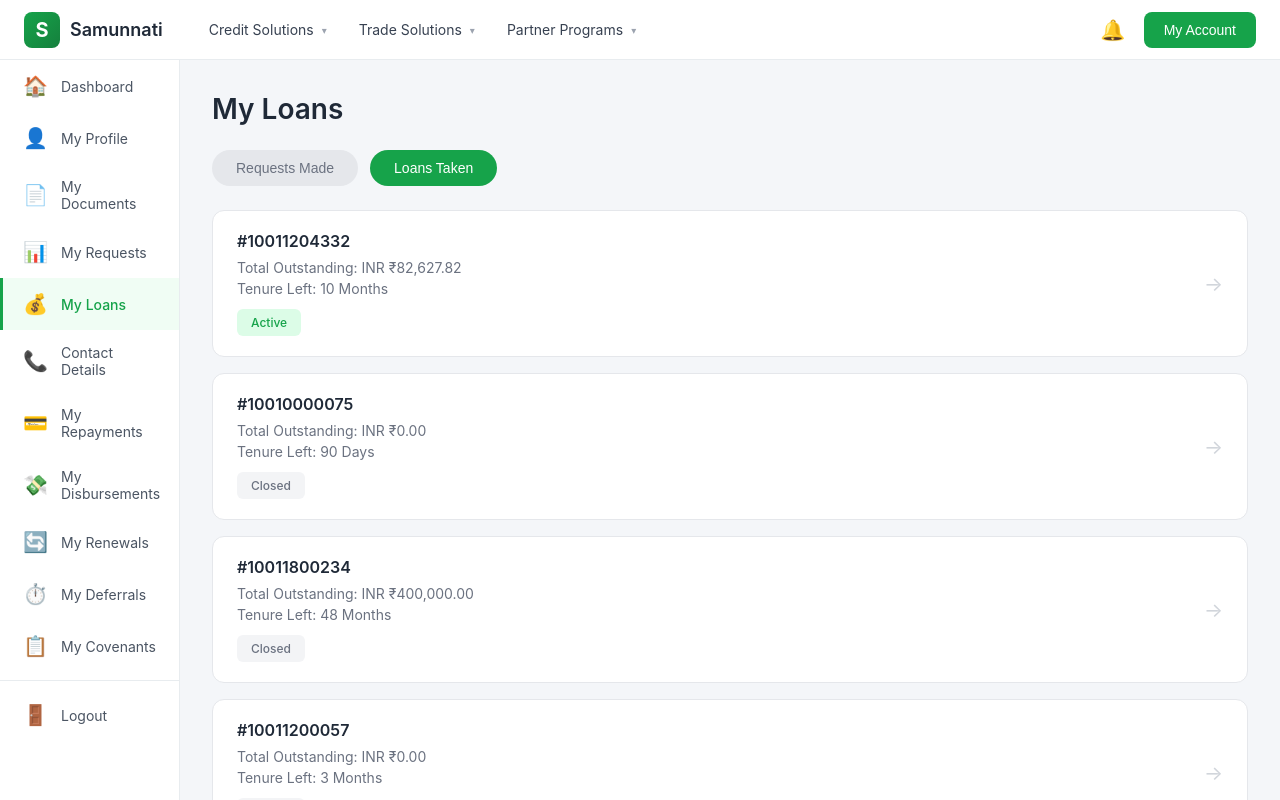
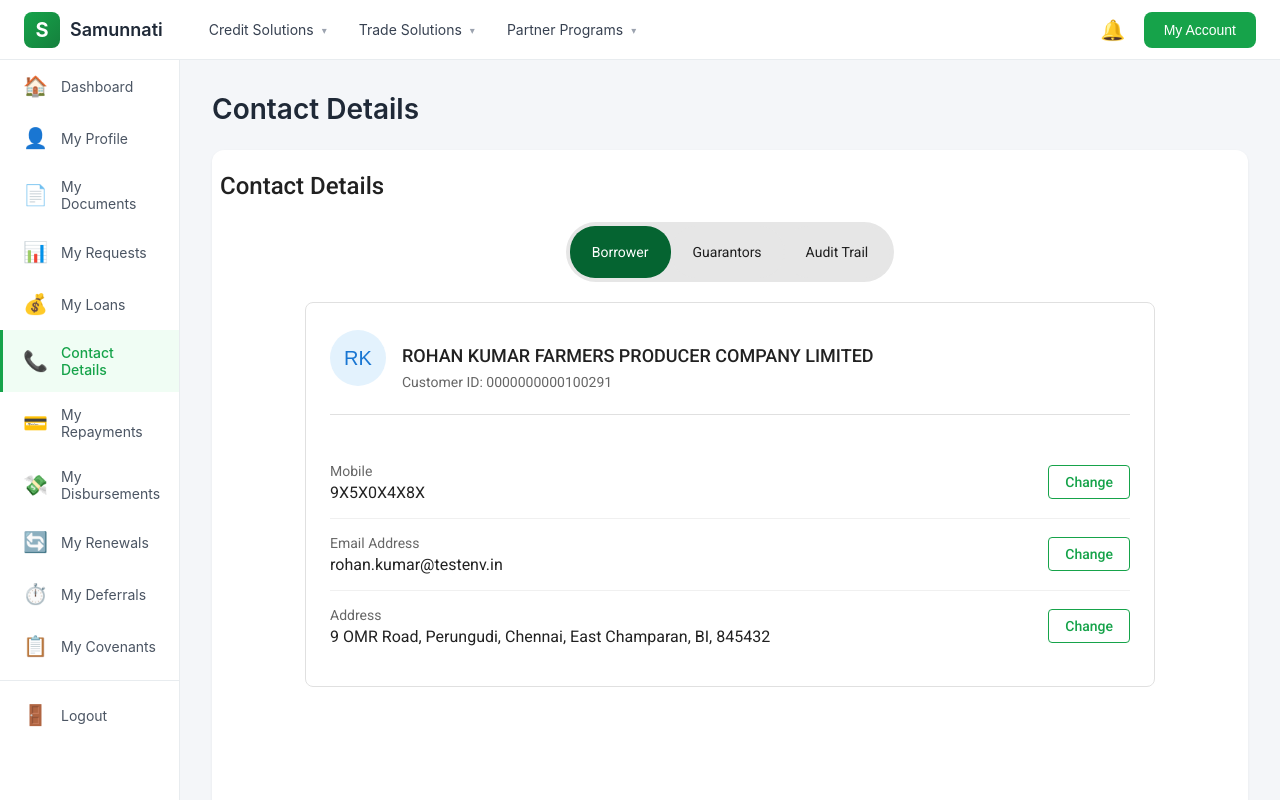
Before and after one commit to manikandanv-sam/contact-details, a plain HTML site: page CMP_Parent.html in a window 1280 px wide. Drawn offline with Linux system fonts and the light colour scheme; a script that the page names is missing.

Commit message:
fix : default landing page set to Contact Details on reload
- Contact Details sidebar item marked active by default
- Page title defaults to Contact Details
- iframe container visible on load; loans content hidden by default

Co-Authored-By: Claude Sonnet 4.6 <noreply@anthropic.com>

```diff
--- a/CMP_Parent.html
+++ b/CMP_Parent.html
@@ -425,13 +425,12 @@
           <span class="sidebar-item-icon">📊</span>
           <span>My Requests</span>
         </a>
-        <a href="#" class="sidebar-item active" data-page="loans">
+        <a href="#" class="sidebar-item" data-page="loans">
           <span class="sidebar-item-icon">💰</span>
           <span>My Loans</span>
         </a>
 
-        <!-- NEW: Contact Details Menu Item -->
-        <a href="#" class="sidebar-item" data-page="contact-details">
+        <a href="#" class="sidebar-item active" data-page="contact-details">
           <span class="sidebar-item-icon">📞</span>
           <span>Contact Details</span>
         </a>
@@ -466,15 +465,14 @@
       <!-- CONTENT AREA -->
       <main class="content-area">
         <div class="page-header">
-          <h1 class="page-title" id="pageTitle">My Loans</h1>
+          <h1 class="page-title" id="pageTitle">Contact Details</h1>
         </div>
 
         <div class="content-wrapper">
-          <!-- CONTACT DETAILS IFRAME (hidden by default) -->
+          <!-- CONTACT DETAILS IFRAME -->
           <div
             id="contactDetailsContainer"
             class="iframe-container"
-            style="display: none"
           >
             <iframe
               id="contactDetailsFrame"
@@ -482,8 +480,8 @@
             ></iframe>
           </div>
 
-          <!-- MY LOANS CONTENT (shown by default) -->
-          <div id="loansContent">
+          <!-- MY LOANS CONTENT -->
+          <div id="loansContent" style="display: none">
             <div class="loans-header">
               <button class="filter-btn">Requests Made</button>
               <button class="filter-btn active">Loans Taken</button>
```
